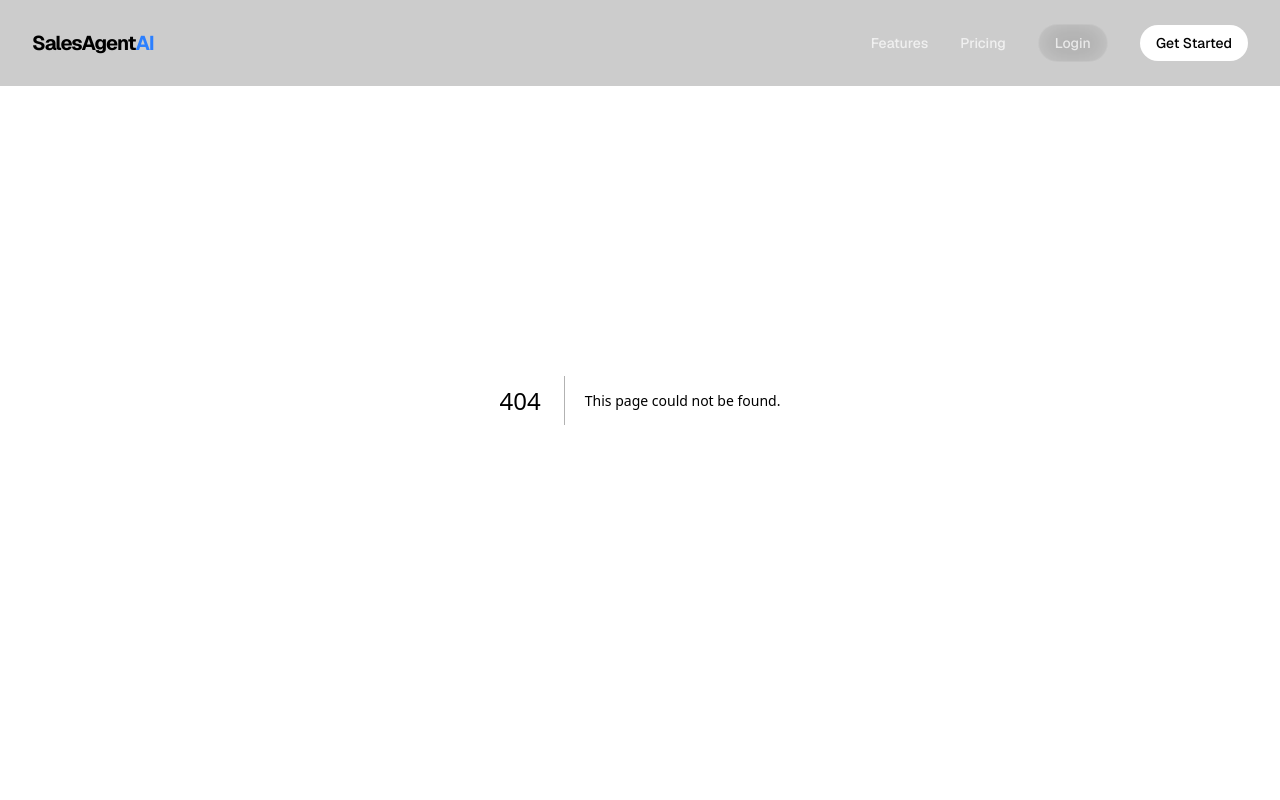
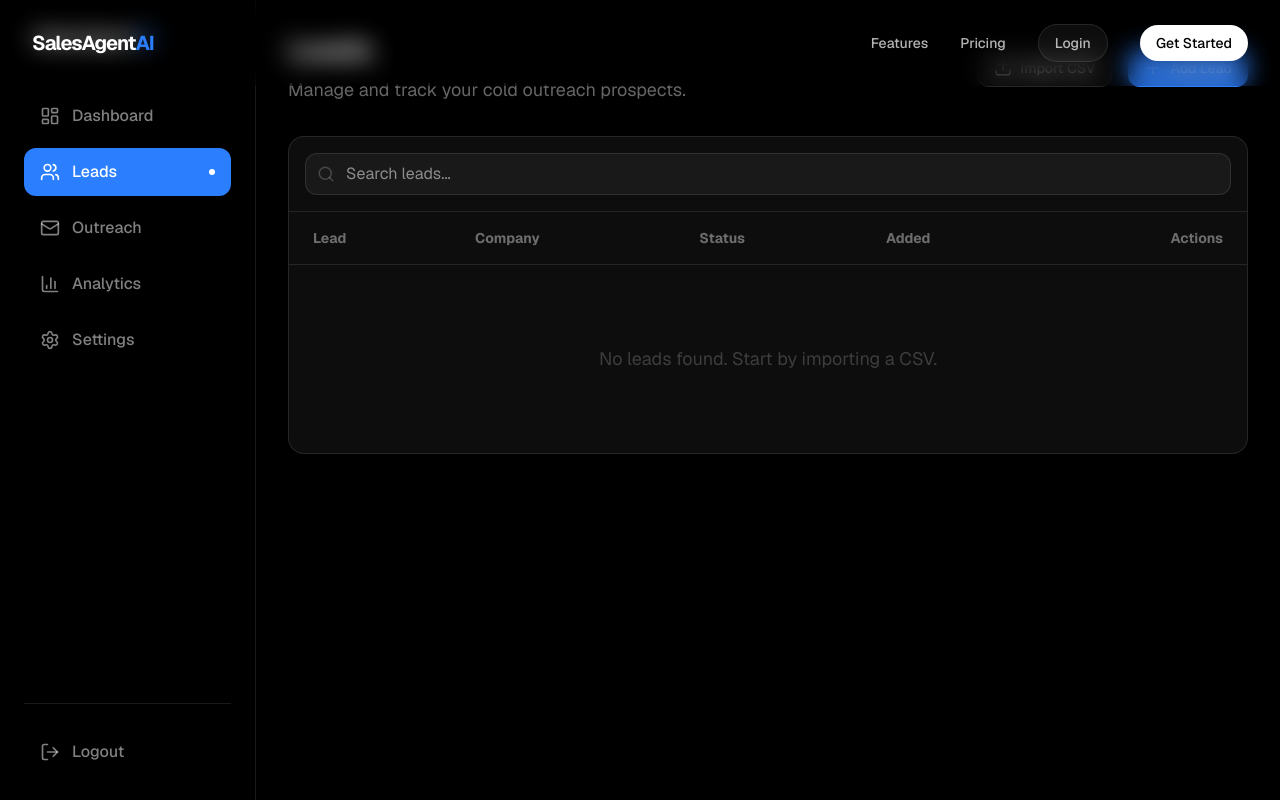
Before and after one commit to Xerox563/ClosrAI, a Next.js app in the folder frontend/: page /dashboard/leads in a window 1280 px wide. Before the commit this address had no page. Built offline with nearby package versions, Linux system fonts and the light colour scheme.

Commit message:
[ADD] code for leads page with csv import

```diff
--- /dev/null
+++ b/frontend/src/app/dashboard/leads/page.tsx
@@ -0,0 +1,150 @@
+"use client";
+
+import { useState } from "react";
+import { motion, AnimatePresence } from "framer-motion";
+import {
+  Plus,
+  Upload,
+  Search,
+  MoreHorizontal,
+  Mail,
+  CheckCircle2,
+  Clock
+} from "lucide-react";
+import Papa from "papaparse";
+import { useAppStore } from "@/store/useAppStore";
+
+export default function LeadsPage() {
+  const { leads, addLead } = useAppStore();
+  const [isUploading, setIsUploading] = useState(false);
+  const [searchTerm, setSearchTerm] = useState("");
+
+  const handleFileUpload = (e: React.ChangeEvent<HTMLInputElement>) => {
+    const file = e.target.files?.[0];
+    if (!file) return;
+
+    setIsUploading(true);
+    Papa.parse(file, {
+      header: true,
+      complete: (results) => {
+        results.data.forEach((row: any) => {
+          if (row.email && row.name) {
+            addLead({
+              id: Math.random().toString(36).substr(2, 9),
+              name: row.name,
+              email: row.email,
+              company: row.company || "Unknown",
+              status: "New",
+              created_at: new Date().toISOString(),
+            });
+          }
+        });
+        setIsUploading(false);
+      },
+    });
+  };
+
+  const filteredLeads = leads.filter(lead =>
+    lead.name.toLowerCase().includes(searchTerm.toLowerCase()) ||
+    lead.email.toLowerCase().includes(searchTerm.toLowerCase()) ||
+    lead.company.toLowerCase().includes(searchTerm.toLowerCase())
+  );
+
+  return (
+    <div className="space-y-8">
+      <div className="flex items-center justify-between">
+        <div>
+          <h1 className="text-3xl font-bold tracking-tight mb-2">Leads</h1>
+          <p className="text-white/40 text-lg">Manage and track your cold outreach prospects.</p>
+        </div>
+        <div className="flex gap-4">
+          <label className="flex items-center gap-2 px-4 py-2 rounded-xl glass hover:bg-white/10 transition-colors cursor-pointer text-sm font-medium">
+            <Upload size={18} />
+            {isUploading ? "Uploading..." : "Import CSV"}
+            <input type="file" accept=".csv" onChange={handleFileUpload} className="hidden" />
+          </label>
+          <button className="flex items-center gap-2 px-4 py-2 rounded-xl bg-blue-500 hover:bg-blue-600 transition-colors text-sm font-medium">
+            <Plus size={18} />
+            Add Lead
+          </button>
+        </div>
+      </div>
+
+      <div className="glass rounded-2xl overflow-hidden">
+        <div className="p-4 border-b border-white/10 flex items-center gap-4">
+          <div className="relative flex-1">
+            <Search className="absolute left-3 top-1/2 -translate-y-1/2 text-white/20" size={18} />
+            <input
+              type="text"
+              placeholder="Search leads..."
+              value={searchTerm}
+              onChange={(e) => setSearchTerm(e.target.value)}
+              className="w-full bg-white/5 border border-white/10 rounded-xl py-2 pl-10 pr-4 focus:border-blue-500 outline-none transition-colors"
+            />
+          </div>
+        </div>
+
+        <div className="overflow-x-auto">
+          <table className="w-full text-left">
+            <thead>
+              <tr className="text-white/40 text-sm font-medium border-b border-white/10">
+                <th className="px-6 py-4">Lead</th>
+                <th className="px-6 py-4">Company</th>
+                <th className="px-6 py-4">Status</th>
+                <th className="px-6 py-4">Added</th>
+                <th className="px-6 py-4 text-right">Actions</th>
+              </tr>
+            </thead>
+            <tbody className="divide-y divide-white/5">
+              <AnimatePresence mode="popLayout">
+                {filteredLeads.map((lead) => (
+                  <motion.tr
+                    key={lead.id}
+                    layout
+                    initial={{ opacity: 0 }}
+                    animate={{ opacity: 1 }}
+                    exit={{ opacity: 0 }}
+                    className="group hover:bg-white/[0.02] transition-colors"
+                  >
+                    <td className="px-6 py-4">
+                      <div className="flex flex-col">
+                        <span className="font-medium text-white">{lead.name}</span>
+                        <span className="text-sm text-white/40">{lead.email}</span>
+                      </div>
+                    </td>
+                    <td className="px-6 py-4 text-white/60">{lead.company}</td>
+                    <td className="px-6 py-4">
+                      <span className={`inline-flex items-center gap-1.5 px-2.5 py-1 rounded-full text-xs font-medium ${
+                        lead.status === "New" ? "bg-blue-500/10 text-blue-400" :
+                        lead.status === "Emailed" ? "bg-purple-500/10 text-purple-400" :
+                        "bg-emerald-500/10 text-emerald-400"
+                      }`}>
+                        {lead.status === "New" ? <Clock size={12} /> :
+                         lead.status === "Emailed" ? <Mail size={12} /> :
+                         <CheckCircle2 size={12} />}
+                        {lead.status}
+                      </span>
+                    </td>
+                    <td className="px-6 py-4 text-white/40 text-sm">
+                      {new Date(lead.created_at).toLocaleDateString()}
+                    </td>
+                    <td className="px-6 py-4 text-right">
+                      <button className="p-2 hover:bg-white/10 rounded-lg transition-colors text-white/40 group-hover:text-white">
+                        <MoreHorizontal size={18} />
+                      </button>
+                    </td>
+                  </motion.tr>
+                ))}
+              </AnimatePresence>
+            </tbody>
+          </table>
+          {filteredLeads.length === 0 && (
+            <div className="p-20 text-center">
+              <p className="text-white/20 text-lg">No leads found. Start by importing a CSV.</p>
+            </div>
+          )}
+        </div>
+      </div>
+    </div>
+  );
+}
```
